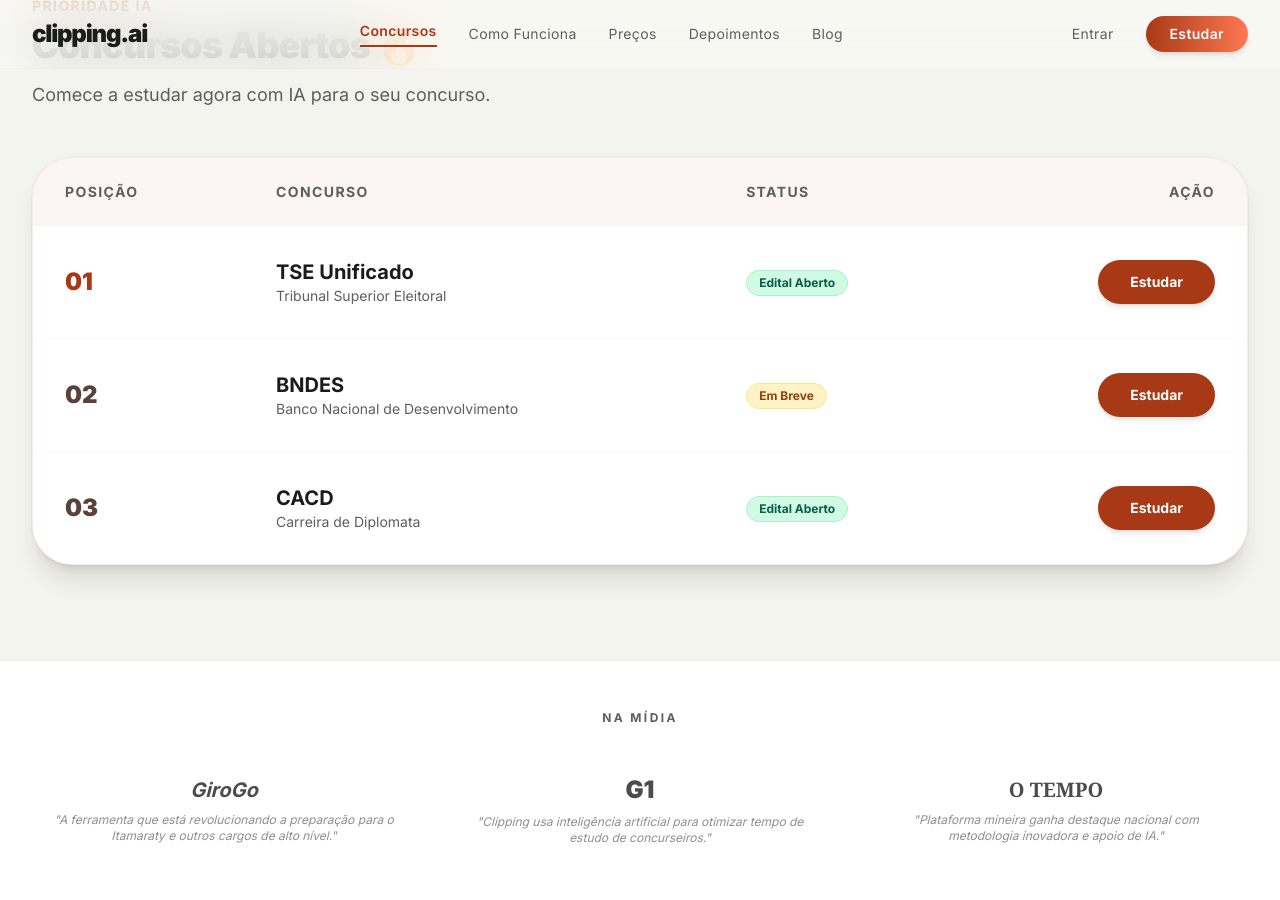
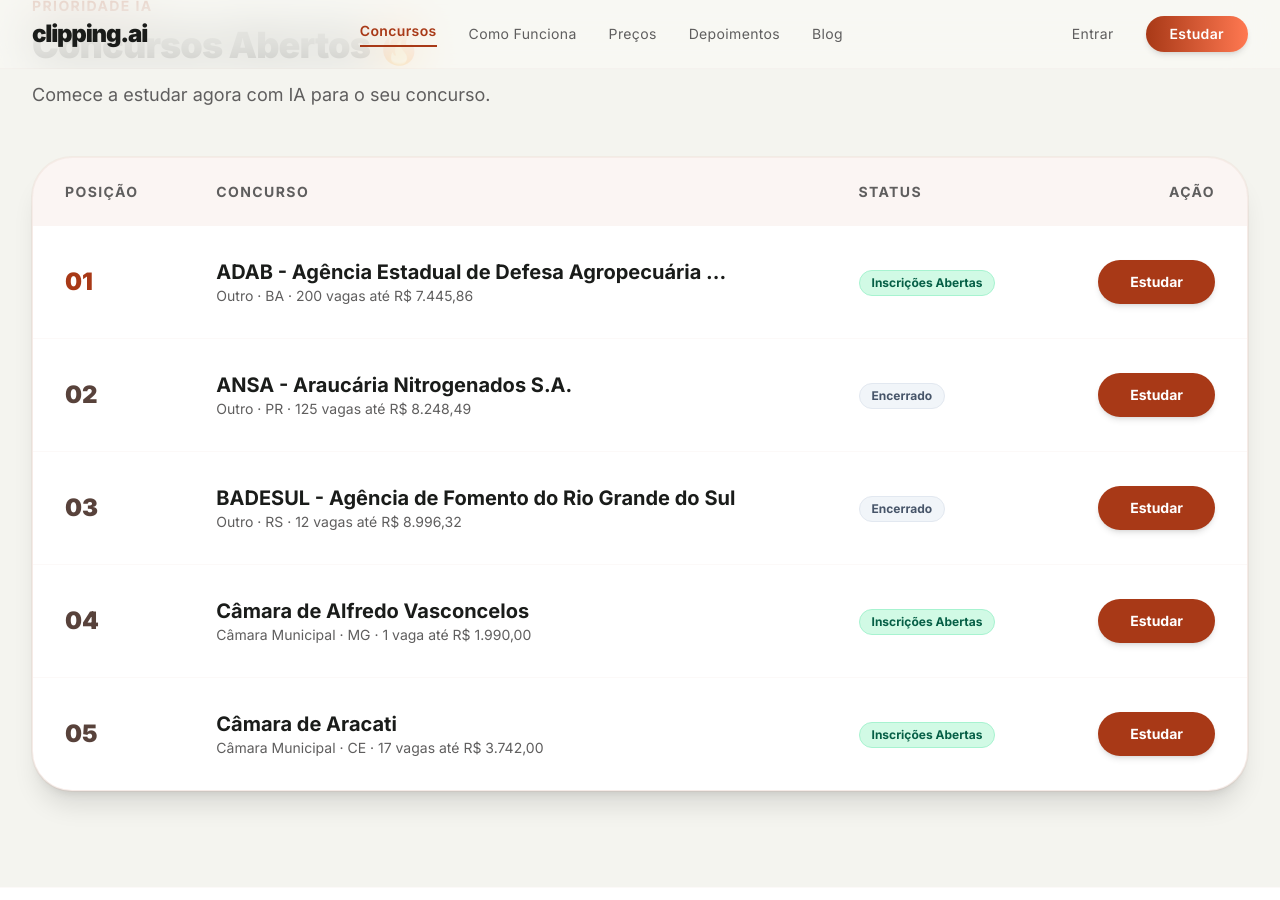
Before and after one commit to lucarp/hq4-ai-pages, a Jekyll site: the page built from index.html, in a window 1280 px wide and 900 px high, scrolled down 995 px. Built offline with Jekyll 4.4.1, drawn with Linux system fonts in a browser that asks for light colours; nearby versions of some CDN libraries.

Commit message:
🏆 chore: atualiza leaderboard de concursos (2026-03-26)

```diff
--- a/index.html
+++ b/index.html
@@ -69,16 +69,17 @@
               <th class="px-8 py-6 text-sm font-bold uppercase tracking-widest text-secondary text-right">Ação</th>
             </tr>
           </thead>
-          <tbody class="divide-y divide-outline-variant/10">
+                    <tbody class="divide-y divide-outline-variant/10">
+            <!-- LEADERBOARD_START -->
             <tr class="group hover:bg-primary/5 transition-colors">
               <td class="px-8 py-8"><span class="text-2xl font-black text-primary">01</span></td>
               <td class="px-8 py-8">
                 <div class="flex flex-col">
-                  <span class="text-xl font-bold text-on-surface">TSE Unificado</span>
-                  <span class="text-sm text-secondary">Tribunal Superior Eleitoral</span>
+                  <span class="text-xl font-bold text-on-surface">ADAB - Agência Estadual de Defesa Agropecuária ...</span>
+                  <span class="text-sm text-secondary">Outro · BA · 200 vagas até R$ 7.445,86</span>
                 </div>
               </td>
-              <td class="px-8 py-8"><span class="inline-flex items-center px-3 py-1 rounded-full bg-emerald-100 text-emerald-800 text-xs font-bold border border-emerald-200">Edital Aberto</span></td>
+              <td class="px-8 py-8"><span class="inline-flex items-center px-3 py-1 rounded-full bg-emerald-100 text-emerald-800 text-xs font-bold border border-emerald-200">Inscrições Abertas</span></td>
               <td class="px-8 py-8 text-right">
                 <a href="https://pay.clipping.ai/b/5kA32R9LN8LrdnG9AE" class="inline-block bg-primary hover:bg-primary-container text-on-primary px-8 py-3 rounded-full text-sm font-bold transition-all shadow-md active:scale-95">Estudar</a>
               </td>
@@ -87,11 +88,11 @@
               <td class="px-8 py-8"><span class="text-2xl font-black text-on-surface-variant">02</span></td>
               <td class="px-8 py-8">
                 <div class="flex flex-col">
-                  <span class="text-xl font-bold text-on-surface">BNDES</span>
-                  <span class="text-sm text-secondary">Banco Nacional de Desenvolvimento</span>
+                  <span class="text-xl font-bold text-on-surface">ANSA - Araucária Nitrogenados S.A.</span>
+                  <span class="text-sm text-secondary">Outro · PR · 125 vagas até R$ 8.248,49</span>
                 </div>
               </td>
-              <td class="px-8 py-8"><span class="inline-flex items-center px-3 py-1 rounded-full bg-amber-100 text-amber-800 text-xs font-bold border border-amber-200">Em Breve</span></td>
+              <td class="px-8 py-8"><span class="inline-flex items-center px-3 py-1 rounded-full bg-slate-100 text-slate-600 text-xs font-bold border border-slate-200">Encerrado</span></td>
               <td class="px-8 py-8 text-right">
                 <a href="https://pay.clipping.ai/b/5kA32R9LN8LrdnG9AE" class="inline-block bg-primary hover:bg-primary-container text-on-primary px-8 py-3 rounded-full text-sm font-bold transition-all shadow-md active:scale-95">Estudar</a>
               </td>
@@ -100,16 +101,44 @@
               <td class="px-8 py-8"><span class="text-2xl font-black text-on-surface-variant">03</span></td>
               <td class="px-8 py-8">
                 <div class="flex flex-col">
-                  <span class="text-xl font-bold text-on-surface">CACD</span>
-                  <span class="text-sm text-secondary">Carreira de Diplomata</span>
+                  <span class="text-xl font-bold text-on-surface">BADESUL - Agência de Fomento do Rio Grande do Sul</span>
+                  <span class="text-sm text-secondary">Outro · RS · 12 vagas até R$ 8.996,32</span>
                 </div>
               </td>
-              <td class="px-8 py-8"><span class="inline-flex items-center px-3 py-1 rounded-full bg-emerald-100 text-emerald-800 text-xs font-bold border border-emerald-200">Edital Aberto</span></td>
+              <td class="px-8 py-8"><span class="inline-flex items-center px-3 py-1 rounded-full bg-slate-100 text-slate-600 text-xs font-bold border border-slate-200">Encerrado</span></td>
               <td class="px-8 py-8 text-right">
                 <a href="https://pay.clipping.ai/b/5kA32R9LN8LrdnG9AE" class="inline-block bg-primary hover:bg-primary-container text-on-primary px-8 py-3 rounded-full text-sm font-bold transition-all shadow-md active:scale-95">Estudar</a>
               </td>
             </tr>
+            <tr class="group hover:bg-primary/5 transition-colors">
+              <td class="px-8 py-8"><span class="text-2xl font-black text-on-surface-variant">04</span></td>
+              <td class="px-8 py-8">
+                <div class="flex flex-col">
+                  <span class="text-xl font-bold text-on-surface">Câmara de Alfredo Vasconcelos</span>
+                  <span class="text-sm text-secondary">Câmara Municipal · MG · 1 vaga até R$ 1.990,00</span>
+                </div>
+              </td>
+              <td class="px-8 py-8"><span class="inline-flex items-center px-3 py-1 rounded-full bg-emerald-100 text-emerald-800 text-xs font-bold border border-emerald-200">Inscrições Abertas</span></td>
+              <td class="px-8 py-8 text-right">
+                <a href="https://pay.clipping.ai/b/5kA32R9LN8LrdnG9AE" class="inline-block bg-primary hover:bg-primary-container text-on-primary px-8 py-3 rounded-full text-sm font-bold transition-all shadow-md active:scale-95">Estudar</a>
+              </td>
+            </tr>
+            <tr class="group hover:bg-primary/5 transition-colors">
+              <td class="px-8 py-8"><span class="text-2xl font-black text-on-surface-variant">05</span></td>
+              <td class="px-8 py-8">
+                <div class="flex flex-col">
+                  <span class="text-xl font-bold text-on-surface">Câmara de Aracati</span>
+                  <span class="text-sm text-secondary">Câmara Municipal · CE · 17 vagas até R$ 3.742,00</span>
+                </div>
+              </td>
+              <td class="px-8 py-8"><span class="inline-flex items-center px-3 py-1 rounded-full bg-emerald-100 text-emerald-800 text-xs font-bold border border-emerald-200">Inscrições Abertas</span></td>
+              <td class="px-8 py-8 text-right">
+                <a href="https://pay.clipping.ai/b/5kA32R9LN8LrdnG9AE" class="inline-block bg-primary hover:bg-primary-container text-on-primary px-8 py-3 rounded-full text-sm font-bold transition-all shadow-md active:scale-95">Estudar</a>
+              </td>
+            </tr>
+            <!-- LEADERBOARD_END -->
           </tbody>
+
         </table>
       </div>
     </div>
```
